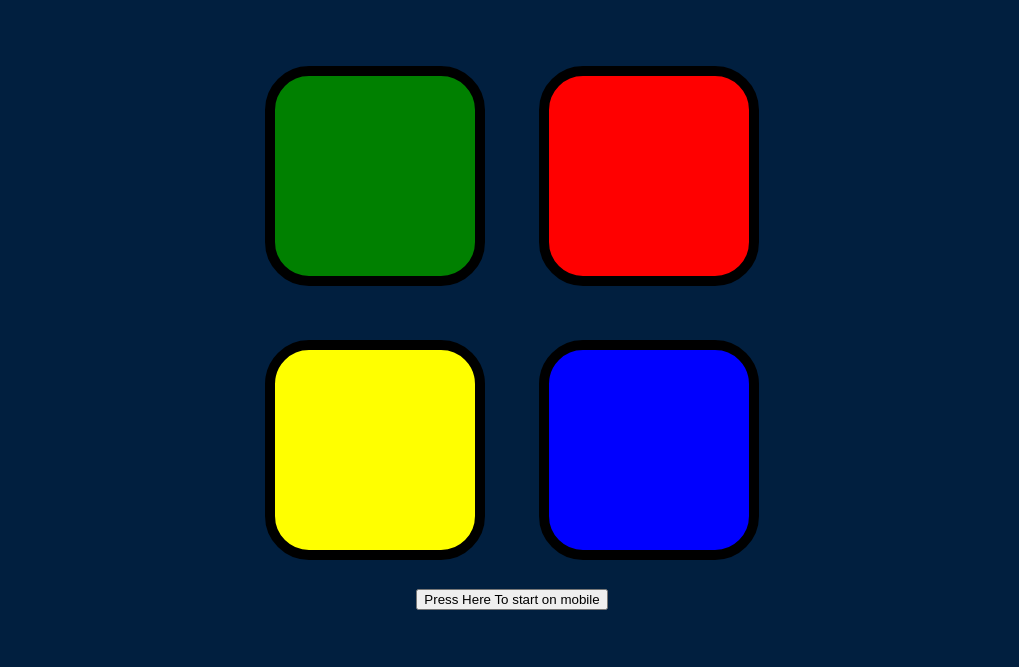
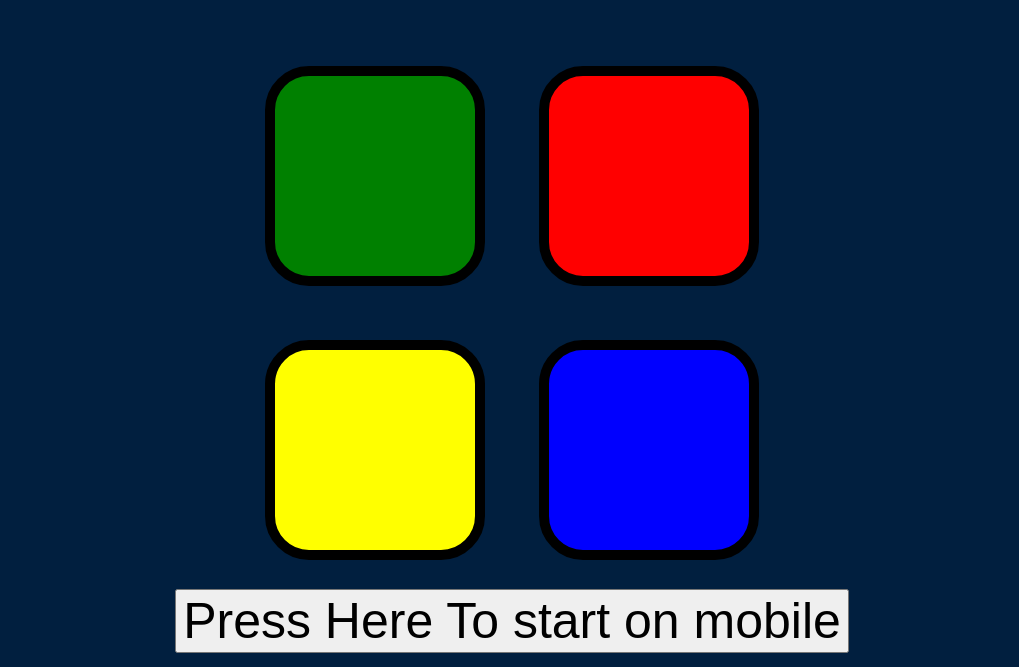
Before and after one commit to eslamalhendawy/Simon-Game, a plain HTML site: page index.html in a window 1280 px wide. Shown: the part 133-800 px from the top of the page, without its empty margins (128-1147 px from the left). Drawn offline with nearby package versions, Linux system fonts and the light colour scheme.

Commit message:
Update styles.css

```diff
--- a/styles.css
+++ b/styles.css
@@ -51,3 +51,7 @@ body {
   box-shadow: 0 0 20px white;
   background-color: grey;
 }
+
+.start-button{
+  font-size: 50px;
+}
```
